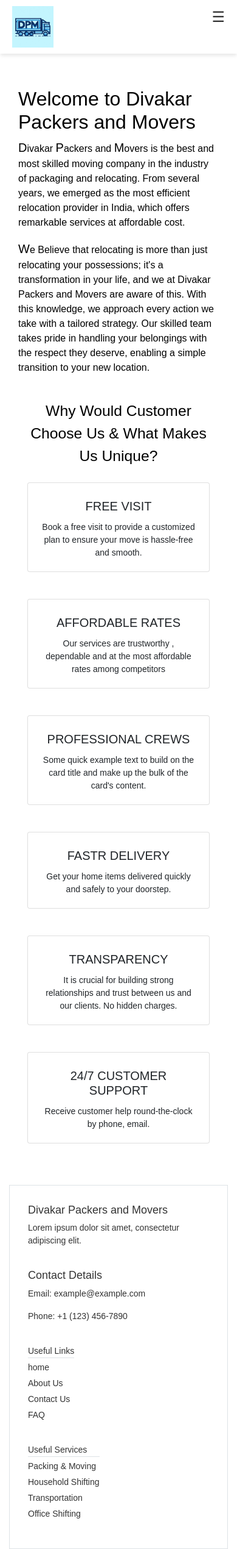
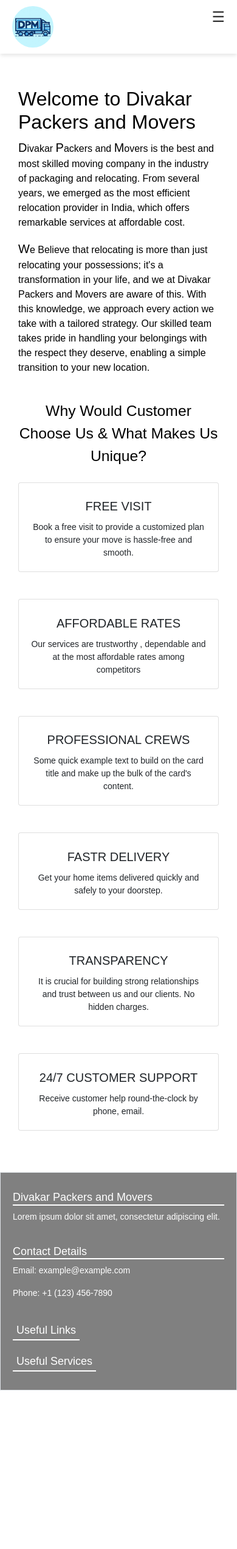
Before and after one commit to DivakarChakali/DPM, a Flask app: page / in a window 390 px wide. Shown: the whole page at 61% size. After the commit the page ends 2280 px from the top, so only its background shows below. Run offline with Flask 3, Linux system fonts and the light colour scheme; some libraries are stand-ins or nearby versions.

Commit message:
added mobile dropdowns

```diff
--- a/static/CSS/style.css
+++ b/static/CSS/style.css
@@ -5,6 +5,9 @@ body{
   margin: 0;
 }
 
+.logo img, head .logo {
+  border-radius:50%
+}
 .container-fluid {
   position: relative;
   text-align: center;
@@ -18,109 +21,6 @@ body{
   opacity:0.5;
   font-size:8px;
 }
-
-/*
-.navbar {
-  background-color: white;
-  color: blue;
-  display: flex;
-  justify-content: space-between;
-  align-items: center;
-}
-
-.navbar-logo {
-  font-size: 24px;
-  font-weight: bold;
-  padding-left:10px;
-  margin-left:20px;
-  border-radius:25px;
-}
-
-.navbar-links ul {
-  list-style: none;
-  margin:0px
-}
-
-.navbar-links ul li {
-  display: inline;
-  margin-right: 19px;
-}
-
-.navbar-links ul li a {
-  color: black;
-  text-decoration: none;
-  font-size:15.33px
-}
-.dropdown-content {
-    display: none;
-    position: absolute;
-    background-color: white;
-    min-width: 160px;
-    box-shadow: 0px 8px 16px 0px rgba(0,0,0,0.2);
-    z-index: 1;
-}
-
-.dropdown-content a {
-    color: white;
-    padding: 12px 16px;
-    text-decoration: none;
-    display: block;
-}
-
-.dropdown:hover .dropdown-content {
-    display: block;
-}*/
-
-
-/* Hamburger menu styles */
-/*.navbar-toggle {
-  display: none;
-  cursor: pointer;
-}
-
-.hamburger {
-  width: 30px;
-  height: 3px;
-  background-color: black;
-  margin: 5px 0;
-}
-
-@media (max-width: 768px) {
-    .navbar-links {
-      display: none;
-      flex-direction: column;
-      background-color: white;
-      position: absolute;
-      top: 56px;
-    }
-
-    .navbar-links.active {
-      display: block;
-      width:100%
-    }
-
-    .navbar-links.active ul{
-      padding:10vh 0vh;
-      text-align:center;
-      height:100vh;
-      margin-top:4vh;
-    }
-
-    .navbar-links.active li{
-        display: block;
-        padding:3.5vh 0vh;
-        width:100%;
-    }
-
-    .navbar-toggle {
-        display: flex;
-
-    }
-}
-
-.navbar-collapse justify-content-end collapse show{
-  padding: 10vh 0vh
-} */
 
 /* Navbar styles */
 .navbar {
@@ -255,8 +155,8 @@ hr {
 
 /* Footer styles */
 .footer {
-  background-color: #fff;
-  color: #333;
+  background-color: gray;
+  color: #fff;
   padding: 20px;
   display: flex;
   flex-wrap: wrap;
@@ -266,11 +166,13 @@ hr {
 .footer-section {
   flex: 1;
   max-width: 300px;
-  margin: 10px;
+  margin: 10px 10px 10px 0px;
 }
 
-.footer-section h3 {
+.footer-section h3,.UL-menu button, .US-menu button {
   font-size: 18px;
+  border-width:100%;
+  border-bottom: 2px solid white;
 }
 
 .footer-section ul {
@@ -296,7 +198,7 @@ hr {
     text-align: start;
   }
   .footer-section {
-    max-width: 100%;
+    min-width: 100%;
   }
 }
 
@@ -314,11 +216,60 @@ h1 {
   opacity:0.5;
   box-shadow: 0 0 10px rgba(0, 0, 0, 0.1);
 }
-
-#usefulServicesDropdownMenu , #usefulLinksDropdownMenu,{
-  display:none;
-}
-#ULDMenubtn,#USDMenubtn{
+.UL-Dropdown{
   display:block;
   width:100%
 }
+.UL-menu ,.US-menu{
+  background-color:none;
+  text-align: center;
+  border-radius:5px
+}
+
+.ULM-toggle ,.USM-toggle{
+  background-color: transparent;
+  border: none;
+  color: #fff;
+  font-size: 18px;
+  cursor: pointer;
+}
+
+.UL-list,.US-list {
+  list-style: none;
+  padding: 0;
+  display: none;
+  background-color:white;
+}
+
+.UL-list li , .US-list li{
+  padding: 0 0 0 10px;
+}
+
+.UL-list a, .US-list a {
+  color: #fff;
+  text-decoration: none;
+  display: block;
+  text-align:start;
+  color:gray
+}
+
+@media (max-width: 768px) {
+  .ULM-toggle,.USM-toggle {
+      display: block;
+  }
+
+  .UL-list, .US-list,.usefulServices,.usefulLinks {
+    display: none;
+
+  }
+
+  .UL-list.active, .US-list.active {
+      display: block;
+  }
+}
+
+@media (min-width: 769px) {
+  .UL-menu, .US-menu{
+  display:none
+  }
+}
--- a/static/JS/script.js
+++ b/static/JS/script.js
@@ -7,20 +7,19 @@ document.addEventListener("DOMContentLoaded", function () {
         });
 
     });
-function ULDMenu() {
-  var x = document.getElementById("usefulLinksDropdownMenu");
-  if (x.style.display === "none") {
-    x.style.display = "block";
-  } else {
-    x.style.display = "none";
-  }
-}
+document.addEventListener('DOMContentLoaded', function() {
+  const menuToggle = document.querySelector('.ULM-toggle');
+  const menuList = document.querySelector('.UL-list');
 
-function USDMenu() {
-  var x = document.getElementById("usefulServicesDropdownMenu");
-  if (x.style.display === "none") {
-    x.style.display = "block";
-  } else {
-    x.style.display = "none";
-  }
-}
+  menuToggle.addEventListener('click', function() {
+    menuList.classList.toggle('active');
+  });
+});
+document.addEventListener('DOMContentLoaded', function() {
+  const menuToggle = document.querySelector('.USM-toggle');
+  const menuList = document.querySelector('.US-list');
+
+  menuToggle.addEventListener('click', function() {
+    menuList.classList.toggle('active');
+  });
+});
--- a/templates/home.html
+++ b/templates/home.html
@@ -3,15 +3,9 @@
 Home page
 {% endblock %}
 {% block content %}
-<html>
-<head>
-    <meta charset="UTF-8">
-    <meta name="viewport" content="width=device-width, initial-scale=1.0">
-    <link rel="stylesheet" href="https://maxcdn.bootstrapcdn.com/bootstrap/4.5.2/css/bootstrap.min.css">
-    <link rel="stylesheet" href="{{url_for('static', filename='CSS/style.css')}}">
-</head>
-<body>
-  <div class="tc container-fluid d-none d-md-block">
+<link rel="stylesheet" href="https://maxcdn.bootstrapcdn.com/bootstrap/4.5.2/css/bootstrap.min.css">
+  <link rel="stylesheet" href="{{url_for('static', filename='CSS/style.css')}}">
+<div class="tc container-fluid d-none d-md-block">
     <img src="{{ url_for('static', filename='images/Banner.jpg') }}" class="img-fluid" alt="Banner">
     <div class="bottom-right"><a href="https://www.freepik.com/free-vector/moving-service-workers-help-home-relocation_32883349.htm#query=packers%20and%20movers&position=29&from_view=keyword&track=ais" class="text-decoration-none text-body-tertiary fs-6.5 fw-lighter">Image by upklyak on Freepik</a></div>
   </div>
@@ -37,7 +31,6 @@ Home page
       </div>
     </div>
   <div class="mc container-fluid mb-4">
-  <div class="lmc container-fluid mb-4">
     <div class="fs-2 mb-4 mt-4 d-flex justify-content-center">
         <span>Why Would Customer Choose Us & What Makes Us Unique?</span>
     </div>
@@ -92,6 +85,4 @@ Home page
         </div>
       </div>
   </div>
-</body>
-</html>
 {% endblock %}
--- a/templates/layout.html
+++ b/templates/layout.html
@@ -7,11 +7,11 @@
         {% block title %}
         {% endblock %}
     </title>
-    <link rel="stylesheet" href="{{ url_for('static', filename='CSS/styles.css') }}">
-    <link rel="icon" type="image/x-icon" href="{{ url_for('static', filename='images/logo.jpeg') }}">
+    <link class="logo"rel="icon" type="image/x-icon" href="{{ url_for('static', filename='images/logo.jpeg') }}">
     <link href="https://cdn.jsdelivr.net/npm/bootstrap@5.3.2/dist/css/bootstrap.min.css" rel="stylesheet" integrity="sha384-T3c6CoIi6uLrA9TneNEoa7RxnatzjcDSCmG1MXxSR1GAsXEV/Dwwykc2MPK8M2HN" crossorigin="anonymous">
   </head>
   <body>
+        <link rel="stylesheet" href="{{ url_for('static', filename='CSS/styles.css') }}">
     <header class="header">
       {% include "navbar.html" %}
     </header>
@@ -24,7 +24,7 @@
     </div>
     <!-- /content block-->
     <!-- footer -->
-    <footer class="footer border border-3">
+    <footer class="footer container-fluid border border-5">
       <div class="footer-section">
           <h3>Divakar Packers and Movers</h3>
           <p>Lorem ipsum dolor sit amet, consectetur adipiscing elit.</p>
@@ -34,41 +34,47 @@
           <p>Email: example@example.com</p>
           <p>Phone: +1 (123) 456-7890</p>
       </div>
-      <!-- usefullinks dropdown-->
+      <!-- useful links-->
       <div class="footer-section">
-        <div class="usefulLinks d-none d-sm-block">
+        <div class="usefulLinks">
           <h3>Useful Links</h3>
           <ul>
+            <li><a href="{{url_for('home')}}">Home</a></li>
             <li><a href="{{url_for('about')}}">About Us</a></li>
             <li><a href="{{url_for('contact')}}">Contact Us</a></li>
             <li><a href="{{url_for('faq')}}">FAQ</a></li>
           </ul>
         </div>
-        <div id="ULDMenubtn"class="d-sm-none d-md-none border-bottom border-info-subtle" onclick="ULDMenu()">Useful Links</div>
-        <div id="usefulLinksDropdownMenu">
-          <ul>
-            <li><a href="#">home</a></li>
+        <!-- useful links dropdown-->
+        <div class="UL-Dropdown">
+          <div class="UL-menu">
+            <button class="ULM-toggle">Useful Links</button>
+            <ul class="UL-list">
+              <li><a href="{{url_for('home')}}">Home</a></li>
               <li><a href="{{url_for('about')}}">About Us</a></li>
+              <li><a href="{{url_for('faq')}}">FAQ</a></li>
               <li><a href="{{url_for('contact')}}">Contact Us</a></li>
-            <li><a href="{{url_for('faq')}}">FAQ</a></li>
             </ul>
           </div>
         </div>
-      <!-- usefulservices dropdown-->
+      </div>
+      <!-- useful services-->
       <div class="footer-section">
-        <div class="usefulServices d-none d-sm-block">
+        <div class="usefulServices">
           <h3>Useful Services</h3>
           <ul>
             <li><a href="{{url_for('services')}}">Packing & Moving</a></li>
             <li><a href="{{url_for('services')}}">Hoousehold Shifting</a></li>
             <li><a href="{{url_for('services')}}">Transportation</a></li>
+            <li><a href="{{url_for('services')}}">Office Shifting</a></li>
           </ul>
         </div>
-        <a id="USDMenubtn" class="d-sm-none d-md-none border-bottom border-info-subtle" onclick="USDMenu()">Useful Services</a>
-        <div id=usefulServicesDropdownMenu>
-          <ul>
+        <!-- useful services dropdown-->
+        <div class="US-menu">
+          <button class="USM-toggle">Useful Services</button>
+            <ul class="US-list">
               <li><a href="{{url_for('services')}}">Packing & Moving</a></li>
-            <li><a href="{{url_for('services')}}">Household Shifting</a></li>
+              <li><a href="{{url_for('services')}}">Hoousehold Shifting</a></li>
               <li><a href="{{url_for('services')}}">Transportation</a></li>
               <li><a href="{{url_for('services')}}">Office Shifting</a></li>
             </ul>
--- a/templates/navbar.html
+++ b/templates/navbar.html
@@ -1,4 +1,3 @@
-
 <head>
   <link rel="stylesheet" href="{{ url_for('static', filename='CSS/styles.css') }}">
 </head>
```
Also changed, not shown: templates/about_us.html (+2 -20 lines), templates/contact_us.html (+2 -8 lines), templates/faq.html (+2 -8 lines), templates/request_quote.html (+5 -10 lines), templates/services.html (+2 -8 lines). Lines whose indentation alone changed are shown as unchanged.
